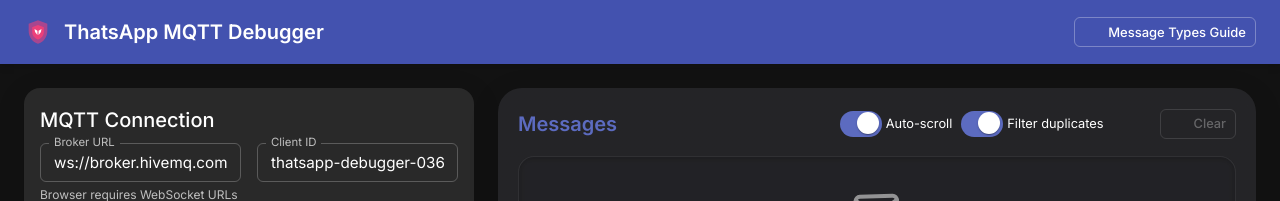
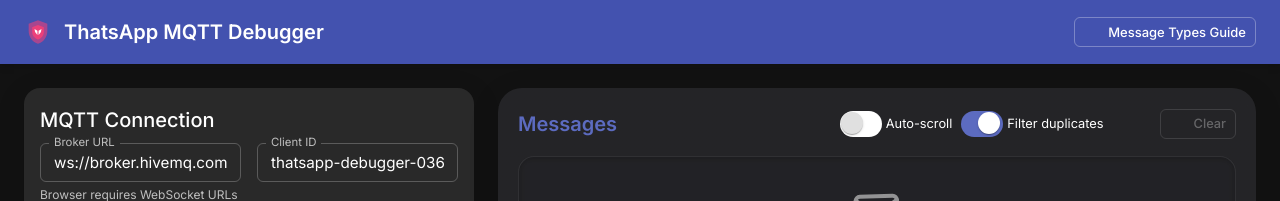
Before and after one commit to SkitterDsg/ThatsAppMQTTDebugger, a Next.js app: page / in a window 1280 px wide. Shown: the top 201 px of the page. Built offline with nearby package versions, Linux system fonts and the light colour scheme; some icons are missing.

Commit message:
Update MessageViewer to disable auto-scroll by default for improved user control

```diff
--- a/components/MessageViewer.tsx
+++ b/components/MessageViewer.tsx
@@ -314,7 +314,7 @@ export default function MessageViewer() {
   const { messages, clearMessages } = useMQTT();
   const [filter, setFilter] = useState('');
   const [showFilters, setShowFilters] = useState(false);
-  const [autoScroll, setAutoScroll] = useState(true);
+  const [autoScroll, setAutoScroll] = useState(false);
   const [filterDuplicates, setFilterDuplicates] = useState(true);
   const [messageListRef, setMessageListRef] = useState<HTMLDivElement | null>(null);
   const [newMessagesBelowView, setNewMessagesBelowView] = useState(false);
```
